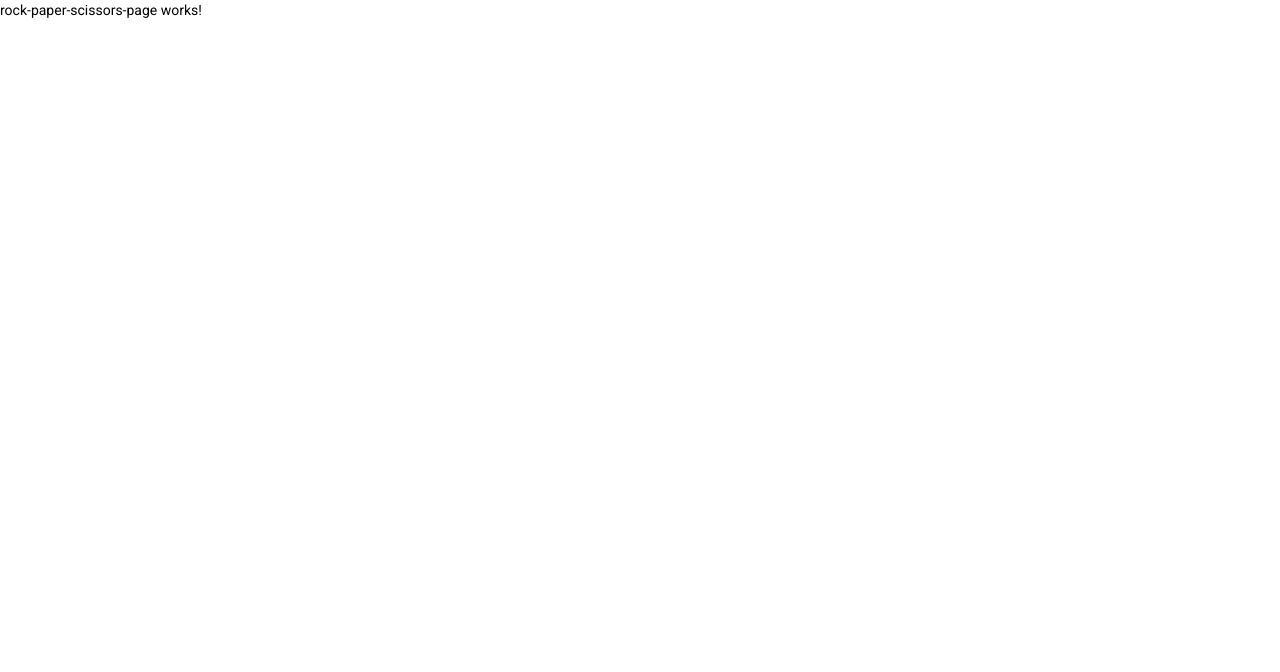
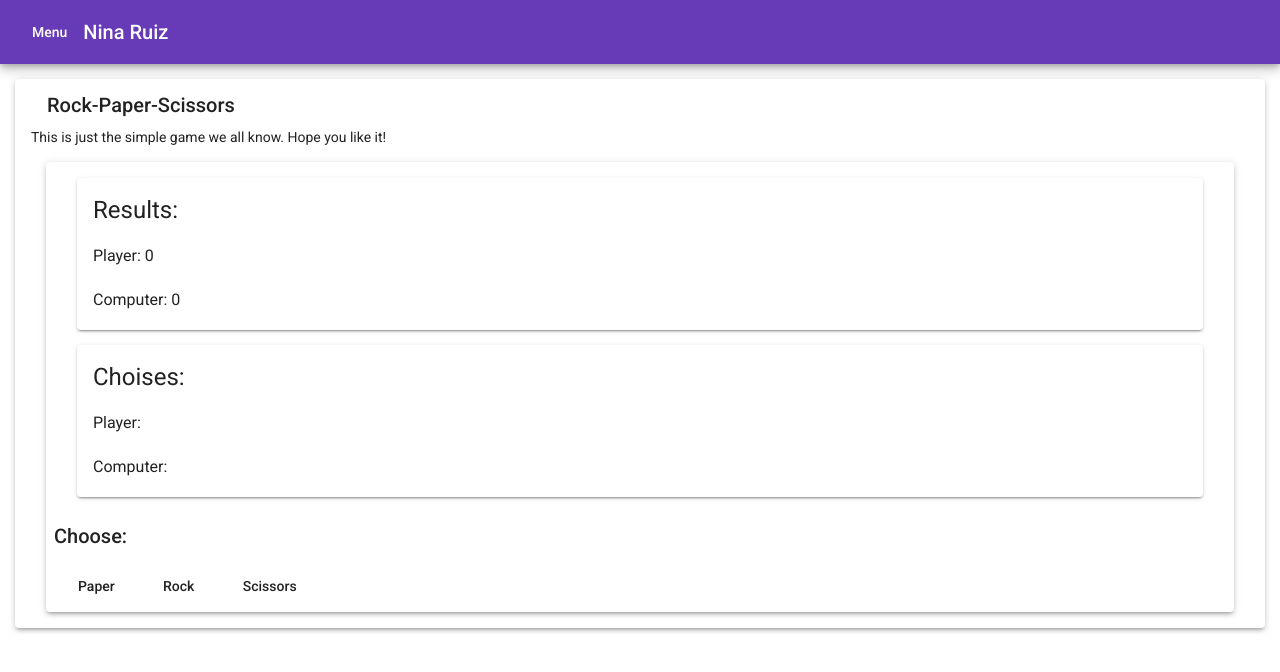
Before and after one commit to NinaRuiz/PortfolioNina, an Angular app: page /rock-paper-scissors in a window 1280 px wide. Shown: the top 672 px of the page. Built offline with nearby package versions, Linux system fonts and the light colour scheme.

Commit message:
Made rock-paper-scissors page

```diff
--- a/src/app/pages/rock-paper-scissors-page/rock-paper-scissors-page.component.css
+++ b/src/app/pages/rock-paper-scissors-page/rock-paper-scissors-page.component.css
@@ -0,0 +1,9 @@
+.game-card{
+  display: block;
+  margin: 15px;
+}
+
+.divider{
+  display: compact;
+  margin: 15px;
+}
--- a/src/app/pages/rock-paper-scissors-page/rock-paper-scissors-page.component.html
+++ b/src/app/pages/rock-paper-scissors-page/rock-paper-scissors-page.component.html
@@ -1 +1,29 @@
-<p>rock-paper-scissors-page works!</p>
+<app-navbar></app-navbar>
+<mat-card class="game-card mat-elevation-z3">
+  <mat-card-header>
+    <mat-card-title>Rock-Paper-Scissors</mat-card-title>
+  </mat-card-header>
+  <mat-card-content>
+    <p>
+      This is just the simple game we all know. Hope you like it!
+    </p>
+    <mat-card class="game-card mat-elevation-z3">
+      <mat-card class="game-card mat-elevation-z2" color="primary">
+        <h1>Results:</h1>
+        <h3>Player: {{playerResult}}</h3>
+        <h3>Computer: {{computerResult}}</h3>
+      </mat-card>
+      <mat-card class="game-card mat-elevation-z2" color="primary">
+        <h1>Choises:</h1>
+        <h3>Player: {{playerChoise}}</h3>
+        <h3>Computer: {{computerChoise}}</h3>
+      </mat-card>
+      <mat-card-actions>
+        <h2>Choose:</h2>
+        <button mat-button>Paper</button>
+        <button mat-button>Rock</button>
+        <button mat-button>Scissors</button>
+      </mat-card-actions>
+    </mat-card>
+  </mat-card-content>
+</mat-card>
--- a/src/app/pages/rock-paper-scissors-page/rock-paper-scissors-page.component.ts
+++ b/src/app/pages/rock-paper-scissors-page/rock-paper-scissors-page.component.ts
@@ -1,15 +1,21 @@
-import { Component, OnInit } from '@angular/core';
+import {Component, OnInit} from '@angular/core';
 
 @Component({
   selector: 'app-rock-paper-scissors-page',
   templateUrl: './rock-paper-scissors-page.component.html',
   styleUrls: ['./rock-paper-scissors-page.component.css']
 })
-export class RockPaperScissorsPageComponent implements OnInit {
+export class RockPaperScissorsPageComponent {
+  public computerChoise = '';
+  public computerResult = 0;
+  public playerChoise = '';
+  public playerResult = 0;
 
-  constructor() { }
+  constructor() {
+  }
 
-  ngOnInit(): void {
+  newGame(){
+
   }
 
 }
```
